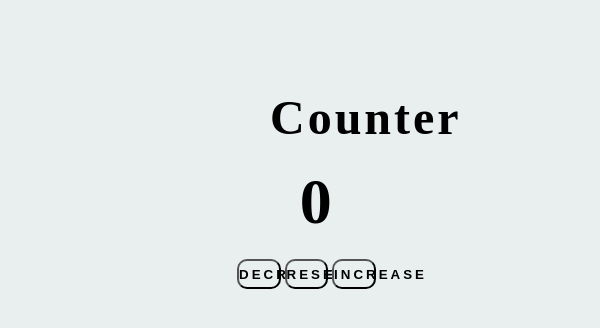
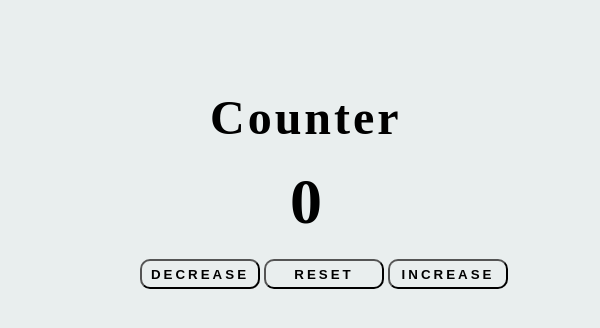
Before and after one commit to Darshil122/vanilajs-template, a plain HTML site: page index.html in a window 600 px wide. Drawn offline with Linux system fonts and the light colour scheme.

Commit message:
update file

```diff
--- a/index.html
+++ b/index.html
@@ -10,7 +10,7 @@
 
 <body>
     <main>
-        <h1>Counter</h1>
+        <h1 id="heading">Counter</h1>
         <span id="value">0</span>
         <div id="btn">
             <button class="decrease b">DECREASE</button>
--- a/style.css
+++ b/style.css
@@ -10,14 +10,14 @@ main{
     margin-top: 15%;
     margin-left: 45%;
 }
-h1{
+#heading{
     font-size:3em;
     letter-spacing: 3px;
     margin-bottom: 20px;
 }
 #value{
     font-size:4em;
-    margin-left: 9%;
+    margin-left: 80px;
     font-weight: bold;
 }
 #btn{
@@ -29,7 +29,7 @@ h1{
     background-color: #e9eeee;
     border-color: black;
     height: 30px;
-    width: 12%;
+    width: 130px;
     border-radius: 10px;
     letter-spacing: 3px;
     font-weight: bold;
@@ -38,7 +38,7 @@ h1{
     background-color: #e9eeee;
     border-color: black;
     height: 30px;
-    width: 12%;
+    width: 130px;
     border-radius: 10px;
     letter-spacing: 3px;
     font-weight: bold;
@@ -47,7 +47,7 @@ h1{
     background-color: #e9eeee;
     border-color: black;
     height: 30px;
-    width: 12%;
+    width: 130px;
     border-radius: 10px;
     letter-spacing: 3px;
     font-weight: bold;
@@ -56,3 +56,37 @@ h1{
     background-color: black;
     color: #fff;
 }
+@media screen and (max-width:600px){
+    main{
+        margin-left: 40%;
+    }
+    #heading{
+        margin-left: -40px;
+    }
+    .decrease, .increase, .reset{
+        width: 100px;
+        letter-spacing: 1px;
+    }
+    #btn{
+        margin-left: -100px;
+    }
+    #value{
+        margin-left: 50px;
+    }
+}
+
+@media screen and (min-width:600px){
+    #heading{
+        margin-left: -30px;
+    }
+    .decrease, .increase, .reset{
+        width: 120px;
+        letter-spacing: 3px;
+    }
+    #btn{
+        margin-left: -100px;
+    }
+    #value{
+        margin-left: 50px;
+    }
+}
```
